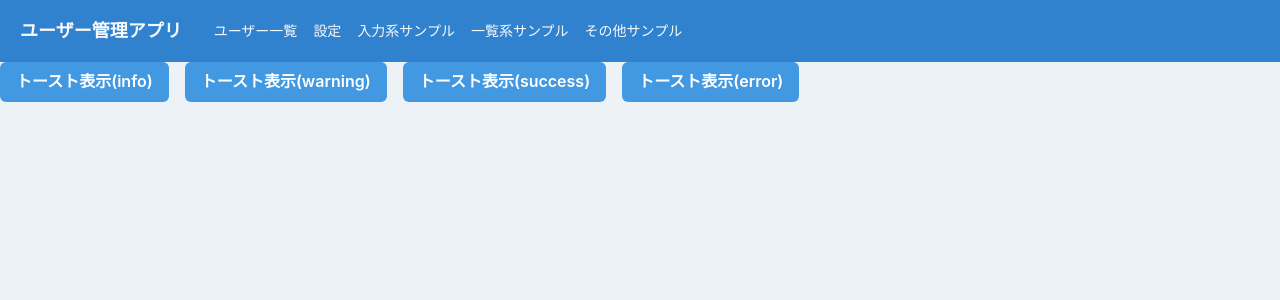
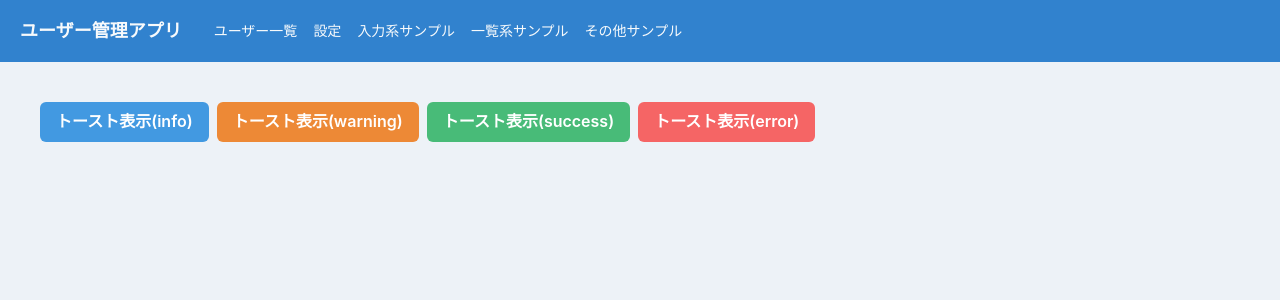
Before and after one commit to takizawazaku/react-chakraui-sample, a React (Create React App) app: page /home/sample_etc in a window 1280 px wide. Shown: the top 300 px of the page. Built offline with nearby package versions, Linux system fonts and the light colour scheme.

Commit message:
Buttonの色を変えられるようにPropsにbgを追加。デフォルトはblue.400。

```diff
--- a/src/components/atoms/button/PrimaryButton.tsx
+++ b/src/components/atoms/button/PrimaryButton.tsx
@@ -7,6 +7,7 @@ type Props = {
   disabled?: boolean;
   isLoading?: boolean;
   onClick: () => void;
+  bg?: string;
 };
 
 export const PrimaryButton: VFC<Props> = (props) => {
@@ -16,11 +17,12 @@ export const PrimaryButton: VFC<Props> = (props) => {
     disabled = false,
     isLoading = false,
     onClick,
+    bg = "blue.400",
   } = props;
 
   return (
     <Button
-      bg="blue.400"
+      bg={bg}
       color="white"
       isFullWidth={isFullWidth}
       disabled={disabled || isLoading}
--- a/src/components/pages/home/SampleEtc.tsx
+++ b/src/components/pages/home/SampleEtc.tsx
@@ -1,4 +1,4 @@
-import { Stack, Wrap, WrapItem } from "@chakra-ui/react";
+import { Wrap, WrapItem } from "@chakra-ui/react";
 import { memo, VFC } from "react";
 import { useMessage } from "../../../hooks/useMessage";
 import { PrimaryButton } from "../../atoms/button/PrimaryButton";
@@ -34,30 +34,34 @@ export const SampleEtc: VFC = memo(() => {
 
   return (
     <>
-      <Stack direction="column">
-        <Wrap spacing={4}>
+      <Wrap p={{ base: 4, md: 10 }}>
         <WrapItem>
           <PrimaryButton onClick={() => onClickToast("info")}>
             トースト表示(info)
           </PrimaryButton>
         </WrapItem>
         <WrapItem>
-            <PrimaryButton onClick={() => onClickToast("warning")}>
+          <PrimaryButton
+            bg={"orange.400"}
+            onClick={() => onClickToast("warning")}
+          >
             トースト表示(warning)
           </PrimaryButton>
         </WrapItem>
         <WrapItem>
-            <PrimaryButton onClick={() => onClickToast("success")}>
+          <PrimaryButton
+            bg={"green.400"}
+            onClick={() => onClickToast("success")}
+          >
             トースト表示(success)
           </PrimaryButton>
         </WrapItem>
         <WrapItem>
-            <PrimaryButton onClick={() => onClickToast("error")}>
+          <PrimaryButton bg={"red.400"} onClick={() => onClickToast("error")}>
             トースト表示(error)
           </PrimaryButton>
         </WrapItem>
       </Wrap>
-      </Stack>
     </>
   );
 });
```
Lines whose indentation alone changed are shown as unchanged.
